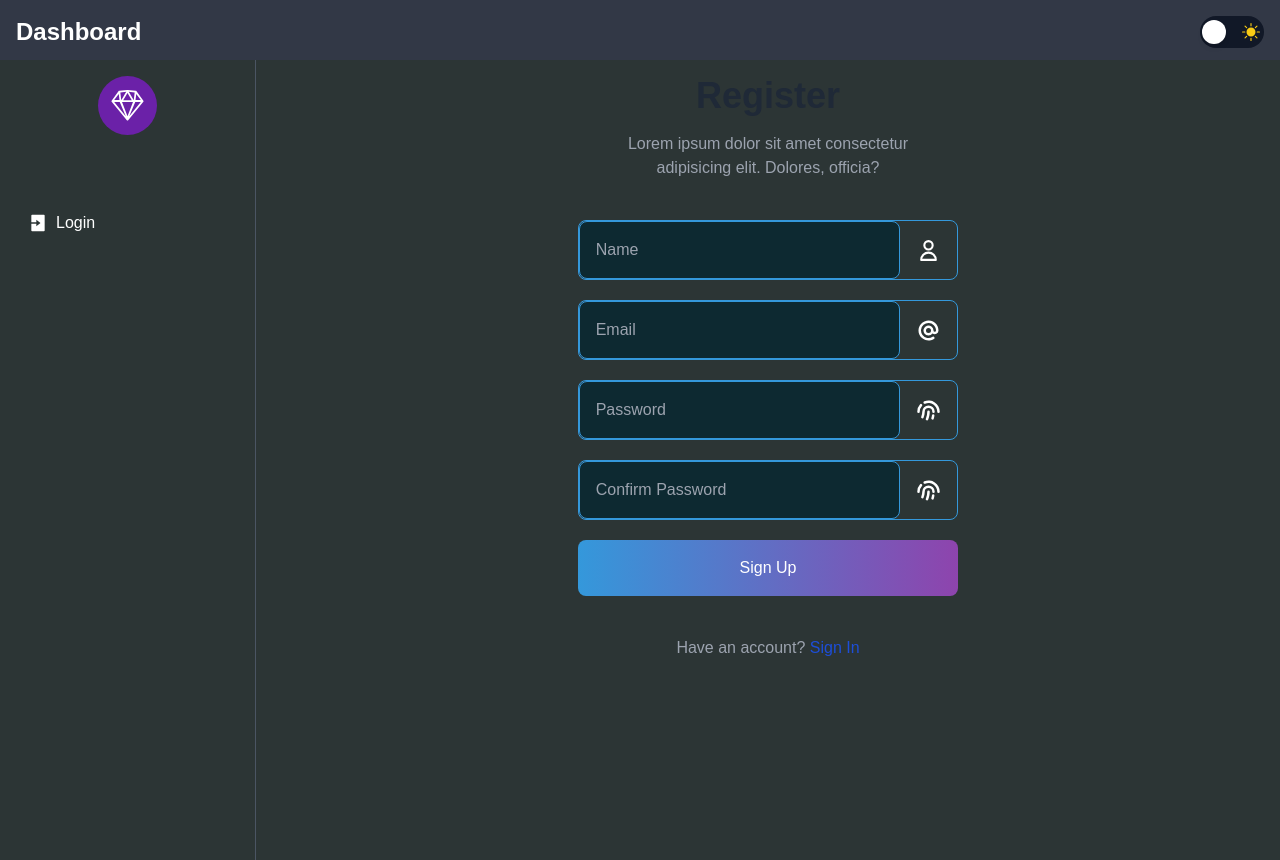
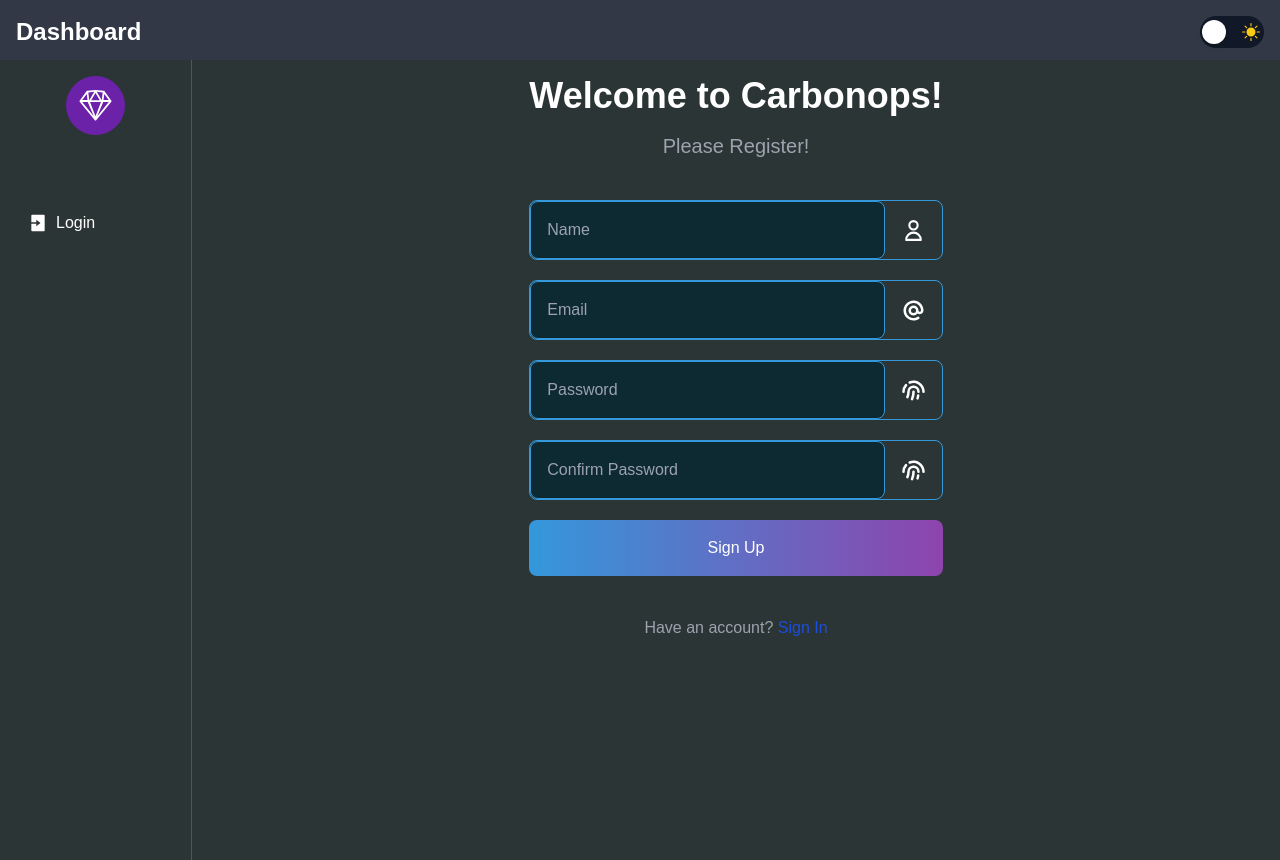
Before and after one commit to WebDevXpert/webserver-admin, a Next.js app: page /register in a window 1280 px wide. Built offline with nearby package versions, Linux system fonts and the light colour scheme; no server answers.

Commit message:
WEBSERVER-22 || Resolving some designing issues and conflicts in sidebar

```diff
--- a/components/Sidebar.jsx
+++ b/components/Sidebar.jsx
@@ -76,7 +76,7 @@
   return (
     <div className='flex flex-col min-h-screen bg-gray-100 dark:bg-dark dark:text-white'>
       <div className='flex-grow flex flex-col sm:flex-row'>
-        <div className='w-full sm:w-64 bg-white dark:bg-dark dark:text-white border-r border-gray-200 dark:border-gray-600 overflow-y-auto'>
+        <div className='w-full sm:w-48 bg-white dark:bg-dark dark:text-white border-r border-gray-200 dark:border-gray-600 overflow-y-auto'>
           <div className='p-4'>
             <div className='flex items-center justify-center mb-8'>
               <div className='bg-purple-800 text-white p-3 rounded-full'>
@@ -97,8 +97,8 @@
                 </div>
               </AuthenticatedLink>
 
+              {isAuthenticated() && (
                 <div className='relative' ref={dropdownRef}>
-                <AuthenticatedLink href='/OnboardForm'>
                   <button
                     onClick={toggleDropdown}
                     className='flex items-center justify-between w-full cursor-pointer hover:bg-gray-200 dark:hover:bg-gray-800 p-3 rounded-lg'
@@ -112,7 +112,6 @@
                       </svg>
                     </div>
                   </button>
-                </AuthenticatedLink>
                   {showDropdown && (
                     <div className='absolute left-0 top-full w-full mt-2 py-2 bg-white dark:bg-dark dark:text-white rounded-lg shadow-md'>
                       <AuthenticatedLink href='/OnboardForm'>
@@ -130,6 +129,7 @@
                     </div>
                   )}
                 </div>
+              )}
             </div>
           </div>
           <div className='mt-auto p-4'>
--- a/pages/login.js
+++ b/pages/login.js
@@ -84,11 +84,11 @@
                 </div>
             ) : (
 
-                <section className='w-3/4 mx-auto flex flex-col gap-10'>
+                <section className='w-full mx-auto flex flex-col gap-10'>
                     <div className='title'>
-                        <h1 className='dark:bg-dark dark:text-white text-gray-800 text-4xl font-bold py-4'>Explore</h1>
-                        <p className='w-3/4 mx-auto text-gray-400'>
-                            Lorem ipsum dolor sit amet consectetur adipisicing elit. Dolores, officia?
+                        <h1 className='dark:bg-dark dark:text-white text-gray-800 text-4xl font-bold py-4'>Welcome to Carbonops!</h1>
+                        <p className='w-3/4 mx-auto text-xl text-gray-400'>
+                            Please Login!
                         </p>
                     </div>
                     <form className='dark:bg-dark dark:text-white flex flex-col gap-5' onSubmit={formik.handleSubmit}>
--- a/pages/register.js
+++ b/pages/register.js
@@ -96,11 +96,11 @@
                     {showMessage && <p>You are already registered and logged in.</p>}
                 </div>
             ) : (
-                <section className='w-3/4 mx-auto flex flex-col gap-10'>
+                <section className='w-full mx-auto flex flex-col gap-10'>
                     <div className='title'>
-                        <h1 className='text-gray-800 text-4xl font-bold py-4'>Register</h1>
-                        <p className='w-3/4 mx-auto text-gray-400'>
-                            Lorem ipsum dolor sit amet consectetur adipisicing elit. Dolores, officia?
+                        <h1 className='dark:bg-dark dark:text-white text-gray-800 text-4xl font-bold py-4'>Welcome to Carbonops! </h1>
+                        <p className='w-3/4 mx-auto text-xl text-gray-400'>
+                            Please Register!
                         </p>
                     </div>
 
```
Lines whose indentation alone changed are shown as unchanged.
